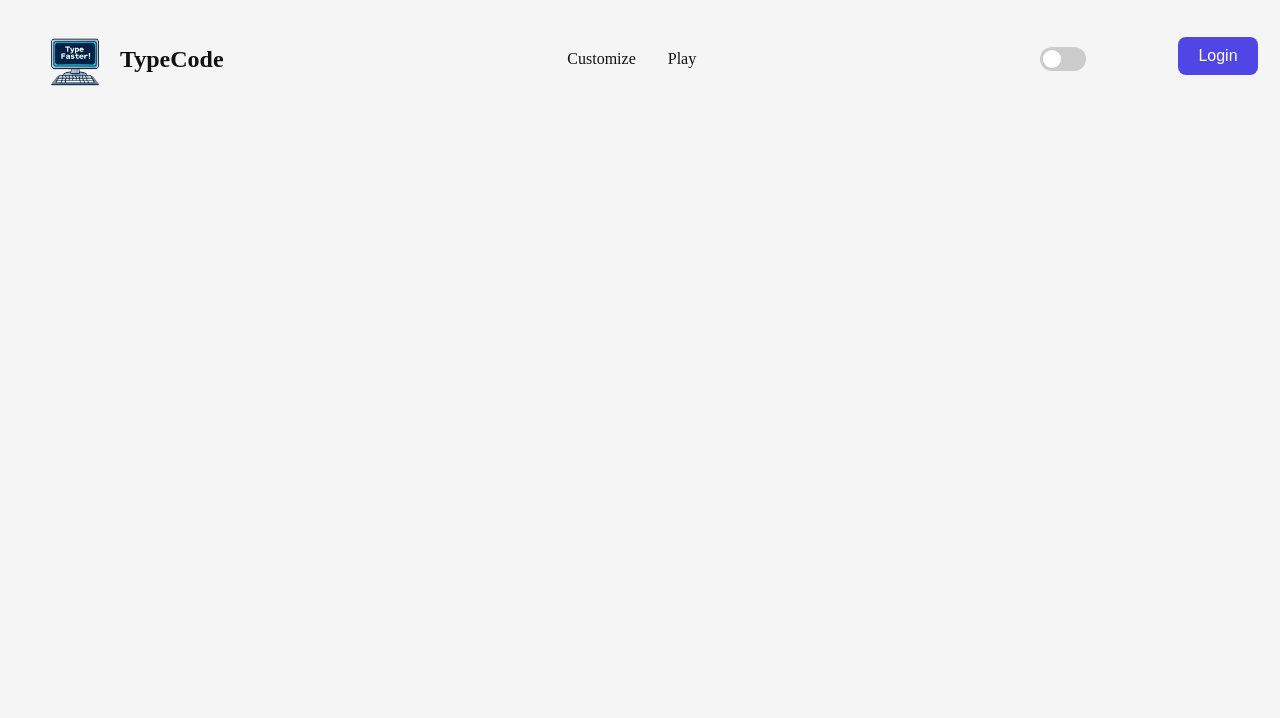
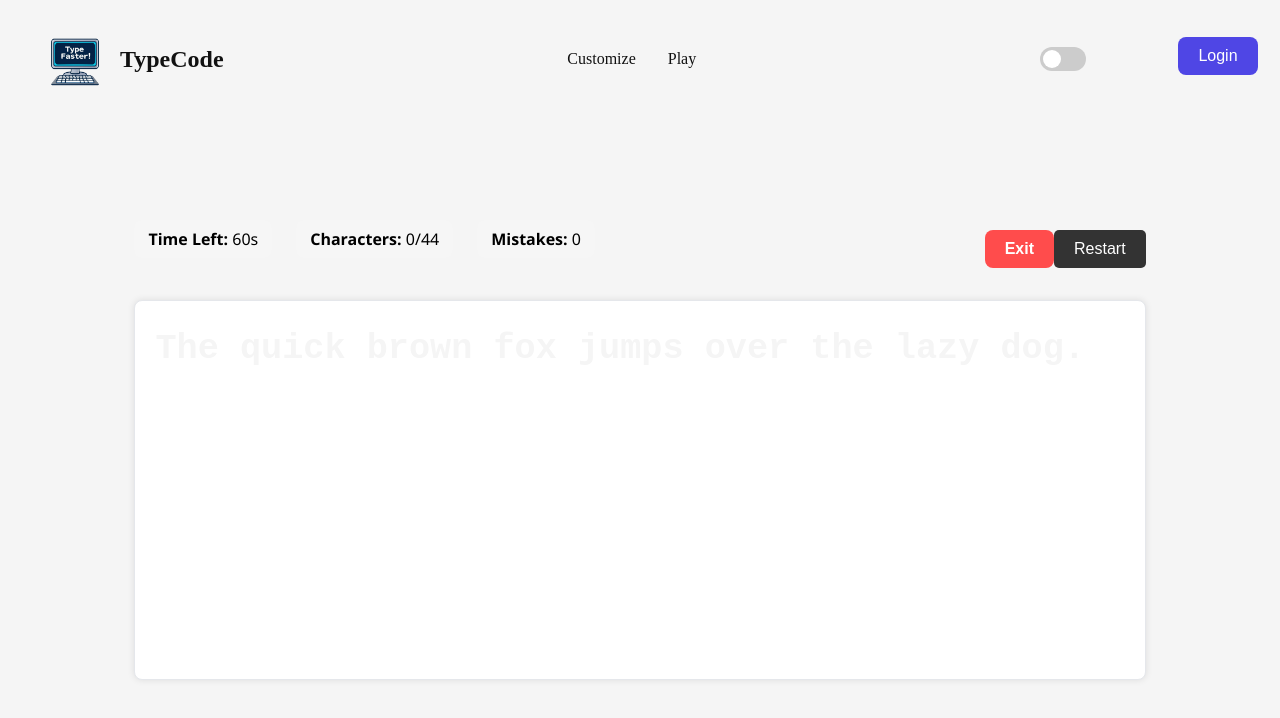
Before and after one commit to jeshanrai/TypeProgram, a React (Create React App) app: page /typing in a window 1280 px wide. Shown: the top 718 px of the page. Built offline with nearby package versions, Linux system fonts and the light colour scheme; no server answers.

Commit message:
web socket ficed

```diff
--- a/src/App.js
+++ b/src/App.js
@@ -10,6 +10,8 @@ import AuthUI from './pages/AuthUI/AuthUI';
 import PlayArea from './pages/playcomponents/PlayArea';
 import ChallengePage from './components/Challangepopup/ChallengePage';
 import { io } from 'socket.io-client';
+import TypingAreaPlay from './pages/TypingAreaPlay';
+
 function App() {
 
   const [language, setLanguage] = useState('text');
@@ -74,10 +76,21 @@ function App() {
     <Route path="/play" element={<Play />} />
     <Route path="/play-room" element={<PlayArea />} /> {/* shown after challenge accepted */}
     <Route path="/auth" element={<AuthUI />} />
-  </Routes>
-</>
-
-
+    <Route path="/challenge" element={<ChallengePage />} />
+        <Route
+          path="/typing"
+          element={
+            <TypingAreaPlay
+              finalSnippet="The quick brown fox jumps over the lazy dog."
+              timer={60}
+              fontStyle="monospace"
+              theme="light"
+              onExit={() => window.history.back()} // go back when exit
+            />
+          }
+        />
+      </Routes>
+    </>
   );
 }
 
--- a/src/components/Challangepopup/ChallengePage.js
+++ b/src/components/Challangepopup/ChallengePage.js
@@ -6,7 +6,7 @@ const socket = io('http://localhost:3001');
 
 function ChallengePage() {
   const [challenger, setChallenger] = useState(null);
-  const [timer, setTimer] = useState(15); // Add timer state
+  const [timer, setTimer] = useState(15);
   const navigate = useNavigate();
 
   useEffect(() => {
@@ -19,23 +19,19 @@ function ChallengePage() {
       }
     };
 
-    registerUser(); // Initial registration
+    registerUser();
 
-    socket.on('connect', () => {
-      console.log("🔄 Socket reconnected with ID:", socket.id);
-      registerUser(); // Re-register on reconnect
+    socket.on('connect', () => registerUser());
+
+    socket.on('receive-challenge', ({ from }) => {
+      setChallenger(from);
+      setTimer(15);
     });
 
-    socket.on('receive-challenge', ({ from }) => {
-      console.log("🎯 Received challenge from:", from);
-      setChallenger(from);
-      setTimer(15); // Reset timer when new challenge arrives
-    });
-
+    // ✅ Listen for start-game event (both sender and receiver)
     socket.on('start-game', () => {
-      console.log("🚀 Game starting... navigating to /play-room");
-      setChallenger(null);
-      navigate('/play-room');
+      setChallenger(null);   // close popup if open
+      navigate('/typing');    // go to TypingArea
     });
 
     return () => {
@@ -45,35 +41,30 @@ function ChallengePage() {
     };
   }, [navigate]);
 
-  // Timer effect
   useEffect(() => {
     if (!challenger) return;
     if (timer === 0) {
       handleDecline();
       return;
     }
-    const interval = setInterval(() => {
-      setTimer((prev) => prev - 1);
-    }, 1000);
+    const interval = setInterval(() => setTimer(prev => prev - 1), 1000);
     return () => clearInterval(interval);
   }, [challenger, timer]);
 
   const handleAccept = () => {
     const user = JSON.parse(localStorage.getItem('user'));
+    // Emit accept to server with sender and receiver info
     socket.emit('accept-challenge', {
       from: challenger,
       to: user?._id
     });
-    console.log(`✅ Accepted challenge from ${challenger} as user ${user?._id}`);
+    // Close popup immediately
     setChallenger(null);
-    setTimer(15);
   };
 
   const handleDecline = () => {
-    console.log(`❌ Declined challenge from ${challenger}`);
     setChallenger(null);
-    setTimer(15);
-    navigate('/play'); // <-- Add this line
+    navigate('/play');
   };
 
   return (
--- a/src/pages/Play.js
+++ b/src/pages/Play.js
@@ -1,23 +1,24 @@
-import React from 'react'
-import { Navigate } from 'react-router-dom'
-import Siderbar from './playcomponents/Siderbar'
-import PlayArea from './playcomponents/PlayArea'
-import './Play.css'
+import React, { useState } from 'react';
+import { Navigate } from 'react-router-dom';
+import Siderbar from './playcomponents/Siderbar';
+import PlayArea from './playcomponents/PlayArea';
+import './Play.css';
 
 export default function Play() {
-  // Check for token in localStorage
-  const isLoggedIn = !!localStorage.getItem('token')
+  // Hooks first
+  const [snippetPreview, setSnippetPreview] = useState('');
 
+  const isLoggedIn = !!localStorage.getItem('token');
+
+  // Conditional return after hooks
   if (!isLoggedIn) {
     return <Navigate to="/auth" replace />
   }
 
   return (
-    <>
-      <div className='playdiv'>
-        <Siderbar />
-        <PlayArea />
-      </div>
-    </>
-  )
+    <div className='playdiv'>
+      <Siderbar snippetPreview={snippetPreview} />
+      <PlayArea setSnippetPreview={setSnippetPreview} />
+    </div>
+  );
 }
--- /dev/null
+++ b/src/pages/TypingAreaPlay.js
@@ -0,0 +1,183 @@
+import React, { useState, useEffect, useRef } from "react";
+
+const TypingAreaPlay = ({ finalSnippet, timer, fontStyle, theme, onExit }) => {
+  const textareaRef = useRef(null);
+  const [userInput, setUserInput] = useState("");
+  const [timeLeft, setTimeLeft] = useState(timer);
+  const [isRunning, setIsRunning] = useState(false);
+  const [showWPM, setShowWPM] = useState(false);
+  const [startTime, setStartTime] = useState(null);
+  const [endTime, setEndTime] = useState(null);
+  const [mistakes, setMistakes] = useState(0);
+  const [bestWPM, setBestWPM] = useState(
+    localStorage.getItem("bestWPM") || 0
+  );
+
+  // Focus input when typing area loads
+  useEffect(() => {
+    textareaRef.current?.focus();
+  }, []);
+
+  // Timer countdown
+  useEffect(() => {
+    if (!isRunning || showWPM) return;
+    if (timeLeft <= 0) {
+      setEndTime(Date.now());
+      setShowWPM(true);
+      setIsRunning(false);
+      return;
+    }
+
+    const interval = setInterval(() => {
+      setTimeLeft((prev) => prev - 1);
+    }, 1000);
+
+    return () => clearInterval(interval);
+  }, [isRunning, timeLeft, showWPM]);
+
+  const handleInputChange = (e) => {
+    const value = e.target.value;
+    setUserInput(value);
+
+    if (!startTime) {
+      setStartTime(Date.now());
+      setIsRunning(true);
+    }
+
+    // Mistake count
+    let errors = 0;
+    for (let i = 0; i < value.length; i++) {
+      if (value[i] !== finalSnippet[i]) errors++;
+    }
+    setMistakes(errors);
+
+    if (value.length >= finalSnippet.length) {
+      setEndTime(Date.now());
+      setShowWPM(true);
+      setIsRunning(false);
+    }
+  };
+
+  const calculateResults = () => {
+    if (!startTime || !endTime) return null;
+    const elapsedMinutes = (endTime - startTime) / 60000;
+    let correct = 0,
+      incorrect = 0;
+
+    for (let i = 0; i < userInput.length; i++) {
+      if (userInput[i] === finalSnippet[i]) correct++;
+      else incorrect++;
+    }
+
+    const wpm = Math.round(correct / 5 / elapsedMinutes);
+    const accuracy = Math.round((correct / (correct + incorrect)) * 100);
+
+    // Save best WPM
+    if (wpm > bestWPM) {
+      setBestWPM(wpm);
+      localStorage.setItem("bestWPM", wpm);
+    }
+
+    return { wpm, accuracy };
+  };
+
+  const restartTest = () => {
+    setUserInput("");
+    setTimeLeft(timer);
+    setIsRunning(false);
+    setShowWPM(false);
+    setStartTime(null);
+    setEndTime(null);
+    setMistakes(0);
+    textareaRef.current?.focus();
+  };
+
+  return (
+    <div className={`typing-area-container theme-${theme}`}>
+      <div className="typing-header">
+        <div className="typing-info">
+          <span>
+            <strong>Time Left:</strong> {timeLeft}s
+          </span>
+          <span>
+            <strong>Characters:</strong> {userInput.length}/{finalSnippet.length}
+          </span>
+          <span>
+            <strong>Mistakes:</strong> {mistakes}
+          </span>
+        </div>
+        <div className="btn-group">
+          <button className="exit-btn" onClick={onExit}>
+            Exit
+          </button>
+          <button className="restart-btn" onClick={restartTest}>
+            Restart
+          </button>
+        </div>
+      </div>
+
+      {/* Progress bar */}
+      <div className="progress-bar">
+        <div
+          className="progress-fill"
+          style={{
+            width: `${(userInput.length / finalSnippet.length) * 100}%`,
+          }}
+        ></div>
+      </div>
+
+      {/* Highlighted snippet */}
+      <div
+        className="snippet-box"
+        style={{ fontFamily: fontStyle }}
+        onClick={() => textareaRef.current?.focus()}
+      >
+        {finalSnippet.split("").map((char, index) => {
+          let color;
+          if (index < userInput.length) {
+            color = char === userInput[index] ? "green" : "red";
+          }
+          return (
+            <span key={index} style={{ color }}>
+              {char}
+            </span>
+          );
+        })}
+      </div>
+
+      <textarea
+        ref={textareaRef}
+        className="input-area"
+        value={userInput}
+        onChange={handleInputChange}
+        disabled={showWPM}
+        style={{ fontFamily: fontStyle }}
+      />
+
+      {showWPM && (
+        <div className="results-box">
+          {(() => {
+            const results = calculateResults();
+            return (
+              results && (
+                <>
+                  <div>
+                    <strong>WPM:</strong> {results.wpm}
+                  </div>
+                  <div>
+                    <strong>Accuracy:</strong> {results.accuracy}%
+                  </div>
+                  <div>
+                    <strong>Best WPM:</strong> {bestWPM}
+                  </div>
+                </>
+              )
+            );
+          })()}
+        </div>
+      )}
+    </div>
+  );
+};
+
+export default TypingAreaPlay;
--- a/src/pages/playcomponents/Siderbar.css
+++ b/src/pages/playcomponents/Siderbar.css
@@ -108,6 +108,7 @@
   font-weight: 600;
   color: #334155;
   position: relative;
+  margin-left: 30px;
 }
 
 .online-dot {
```
Also changed, not shown: src/pages/playcomponents/PlayArea.js (+25 -16 lines), src/pages/playcomponents/Siderbar.js (+43 -34 lines), 1 other file (tests, documents, lock files or other folders).
